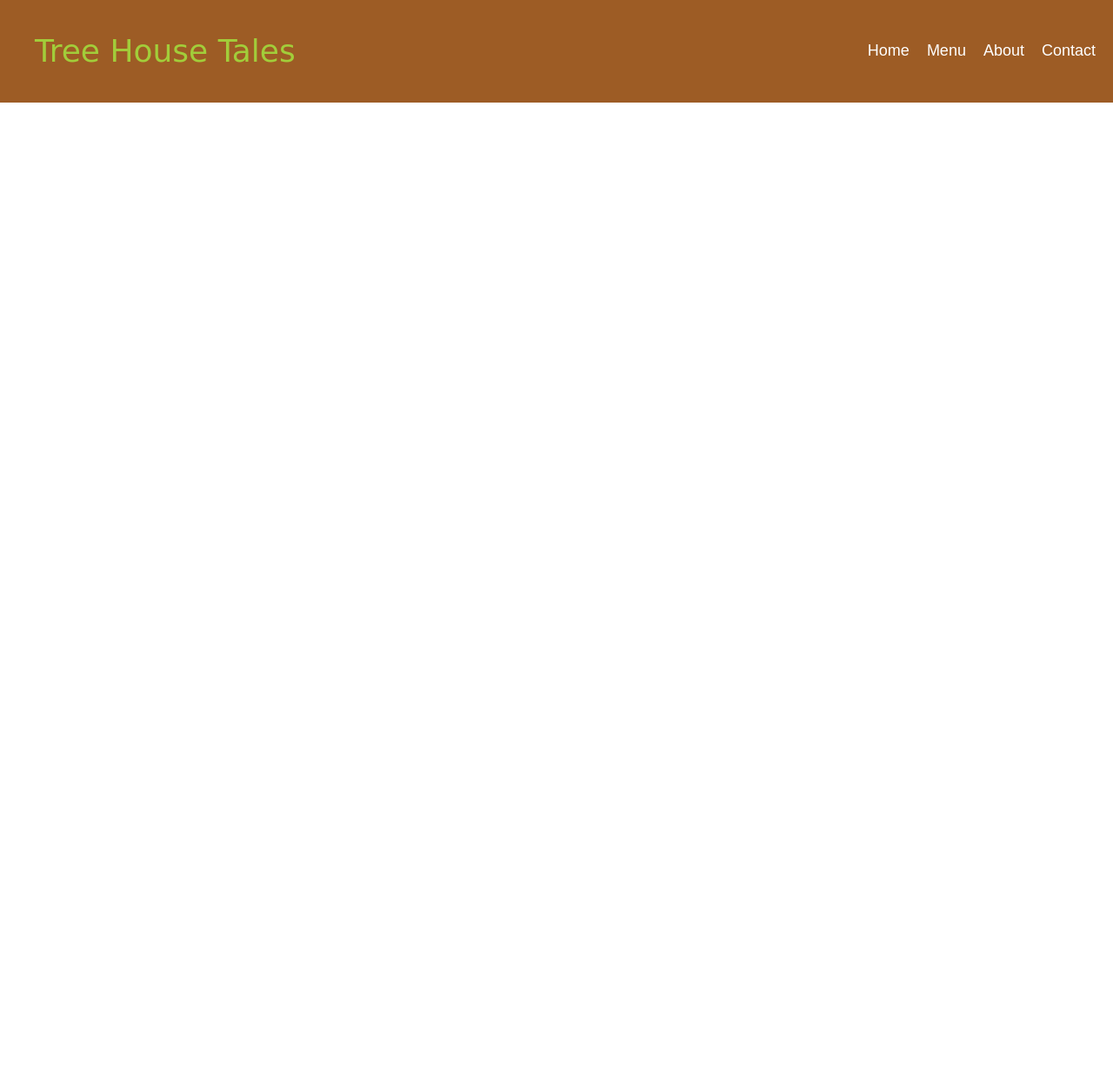
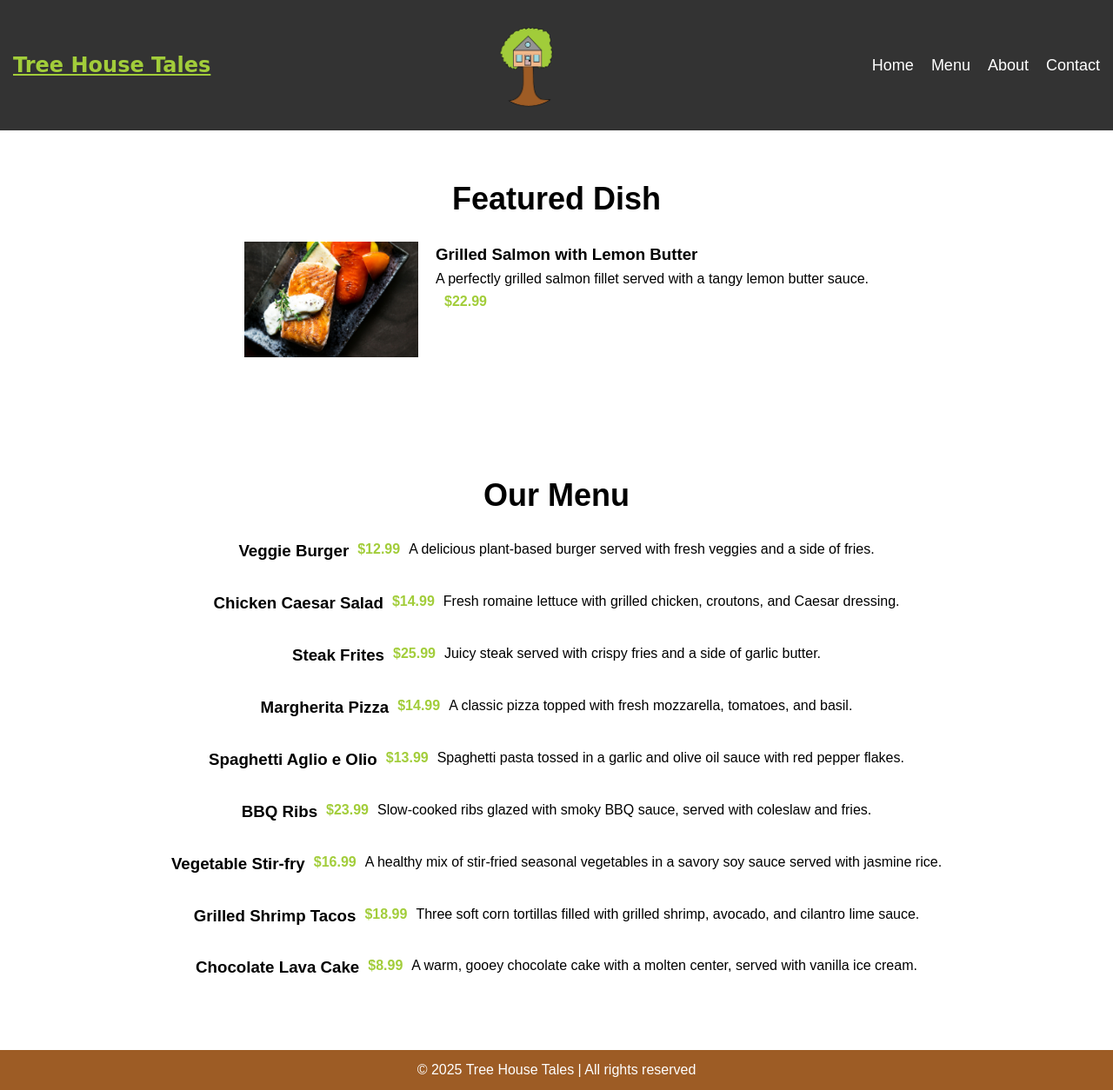
Before and after one commit to Skyler-exe/Skyler-exe.github.io, a plain HTML site: page restaurant/menu.html in a window 1280 px wide. Shown: the whole page at 87% size. Before the commit the page ends 800 px from the top, so only its background shows below. Drawn offline with Linux system fonts and the light colour scheme; a web font is replaced by a local one.

Commit message:
home and menu

```diff
--- a/restaurant/css/style.css
+++ b/restaurant/css/style.css
@@ -9,14 +9,28 @@ body {
     line-height: 1.6;
 }
 
-#brand {
-    font-family: 'Aristelle Script', cursive;
-    font-size: 36px;
-    color: #A2CD3A;
-    text-decoration: none;
-    padding: 10px 20px;
+#navbar {
+    background-color: #333;
+    padding: 15px;
+    display: flex;
+    justify-content: space-between;
+    align-items: center;
 }
 
+#brand {
+    color: #A2CD3A;
+    font-size: 24px;
+    font-weight: bold;
+    font-family: 'Aristelle Script', cursive;
+    display: flex;
+    align-items: center;
+}
+
+#logo {
+    width: 120px;
+    height: auto;
+    margin-right: 10px;
+}
 nav {
     background-color: #9D5C25;
     display: flex;
@@ -41,6 +55,7 @@ nav {
 }
 
 #hero {
+    background-image: url(https://images.pexels.com/photos/4215104/pexels-photo-4215104.jpeg?auto=compress&cs=tinysrgb&w=1260&h=750&dpr=1);
     background-color: #9EDAE1;
     color: white;
     padding: 100px 20px;
@@ -70,6 +85,60 @@ nav {
 
 .cta-button:hover {
     background-color: #CCACAC;
+}
+
+#cards {
+    padding: 40px 10%;
+    text-align: center;
+    background-color: #f9f9f9;
+}
+
+#cards h2 {
+    font-size: 36px;
+    margin-bottom: 30px;
+}
+
+.card-container {
+    display: flex;
+    justify-content: space-between;
+    gap: 20px;
+    flex-wrap: wrap;
+}
+
+.card {
+    background-color: white;
+    border-radius: 10px;
+    box-shadow: 0 4px 8px rgba(0, 0, 0, 0.1);
+    padding: 20px;
+    width: 30%;
+    text-align: center;
+    transition: transform 0.3s ease-in-out;
+}
+
+.card img {
+    width: 100%;
+    height: auto;
+    border-radius: 8px;
+}
+
+.card h3 {
+    font-size: 24px;
+    margin-top: 15px;
+}
+
+.card p {
+    font-size: 16px;
+    margin-top: 10px;
+    color: #666;
+}
+
+.card a {
+    margin-top: 15px;
+    display: inline-block;
+}
+
+.card:hover {
+    transform: translateY(-10px);
 }
 
 section {
@@ -104,4 +173,36 @@ footer {
         max-width: 100%;
         margin-bottom: 20px;
     }
+    .card-container {
+        flex-direction: column;
+        align-items: center;
+    }
+
+    .card {
+        width: 80%;
+        margin-bottom: 30px;
+    }
 }
+
+.dish, .menu-item {
+    display: flex;
+    justify-content: center;
+    margin-bottom: 30px;
+}
+
+.dish img, .menu-item img {
+    max-width: 200px;
+    max-height: 150px;
+    margin-right: 20px;
+}
+
+.dish-info {
+    text-align: left;
+}
+
+.price {
+    padding-left: 10px;
+    padding-right: 10px;
+    font-weight: bolder;
+    color: #A2CD3A;
+}
--- a/restaurant/menu.html
+++ b/restaurant/menu.html
@@ -9,13 +9,81 @@
     </head>
     <body>
         <header>
-        <nav>
-            <a href="#" id="brand">Tree House Tales</a>
+            <nav id="navbar">
+                <a href="index.html" id="brand">Tree House Tales</a>
+                <img src="images/Artboard 1_3.png" alt="Tree House Tales Logo" id="logo">
                 <ul id="nav-links">
-                <li><a href="#">Home</a></li>
+                    <li><a href="index.html">Home</a></li>
                     <li><a href="menu.html">Menu</a></li>
                     <li><a href="#">About</a></li>
                     <li><a href="#">Contact</a></li>
                 </ul>
             </nav>
         </header>
+
+     <section id="featured-dish">
+        <h2>Featured Dish</h2>
+        <div class="dish">
+            <img src="images/grilled.jpg" alt="Featured Dish" class="dish-image">
+            <div class="dish-info">
+                <h3>Grilled Salmon with Lemon Butter</h3>
+                <p>A perfectly grilled salmon fillet served with a tangy lemon butter sauce.</p>
+                <p class="price">$22.99</p>
+            </div>
+        </div>
+    </section>
+
+    <section id="menu-items">
+        <h2>Our Menu</h2>
+        <div class="menu-item">
+            <h3>Veggie Burger</h3>
+            <span class="price"> <p>$12.99</p></span>
+            <p>A delicious plant-based burger served with fresh veggies and a side of fries.</p>
+        </div>
+        <div class="menu-item">
+            <h3>Chicken Caesar Salad</h3>
+            <span class="price"><p>$14.99</p></span>
+            <p>Fresh romaine lettuce with grilled chicken, croutons, and Caesar dressing.</p>
+        </div>
+        <div class="menu-item">
+            <h3>Steak Frites</h3>
+            <span class="price"> <p>$25.99</p></span>
+            <p>Juicy steak served with crispy fries and a side of garlic butter.</p>
+        </div>
+        <div class="menu-item">
+            <h3>Margherita Pizza</h3>
+            <span class="price"> <p>$14.99</p></span>
+            <p>A classic pizza topped with fresh mozzarella, tomatoes, and basil.</p>
+        </div>
+        <div class="menu-item">
+            <h3>Spaghetti Aglio e Olio</h3>
+            <span class="price"><p>$13.99</p></span>
+            <p>Spaghetti pasta tossed in a garlic and olive oil sauce with red pepper flakes.</p>
+        </div>
+        <div class="menu-item">
+            <h3>BBQ Ribs</h3>
+            <span class="price"><p>$23.99</p></span>
+            <p>Slow-cooked ribs glazed with smoky BBQ sauce, served with coleslaw and fries.</p>
+        </div>
+        <div class="menu-item">
+            <h3>Vegetable Stir-fry</h3>
+            <span class="price"> <p>$16.99</p></span>
+            <p>A healthy mix of stir-fried seasonal vegetables in a savory soy sauce served with jasmine rice.</p>
+        </div>
+        <div class="menu-item">
+            <h3>Grilled Shrimp Tacos</h3>
+            <span class="price"> <p>$18.99</p></span>
+            <p>Three soft corn tortillas filled with grilled shrimp, avocado, and cilantro lime sauce.</p>
+        </div>
+        <div class="menu-item">
+            <h3>Chocolate Lava Cake</h3>
+            <span class="price"> <p>$8.99</p></span>
+            <p>A warm, gooey chocolate cake with a molten center, served with vanilla ice cream.</p>
+        </div>
+    </section>
+
+    <footer>
+        <p>&copy; 2025 Tree House Tales | All rights reserved</p>
+    </footer>
+    </body>
+</html>
```
Also changed, not shown: restaurant/index.html (+32 -12 lines), restaurant/images/Artboard 1_3.png (added), restaurant/images/free-photo-of-woman-with-food-on-a-picnic.jpeg (added), restaurant/images/grilled.jpg (added), restaurant/images/pexels-photo-3705677.jpeg (added). Lines whose indentation alone changed are shown as unchanged.
